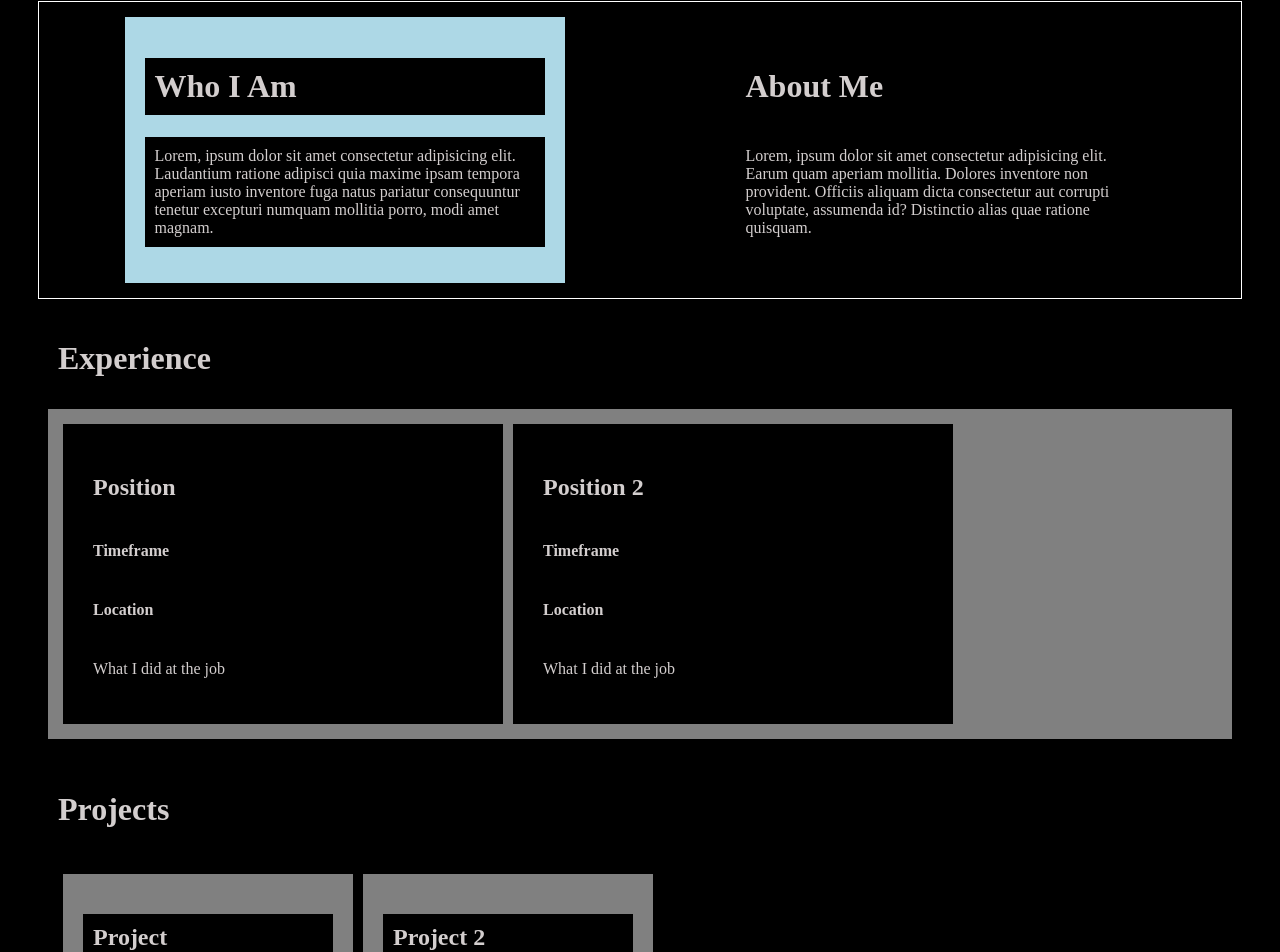
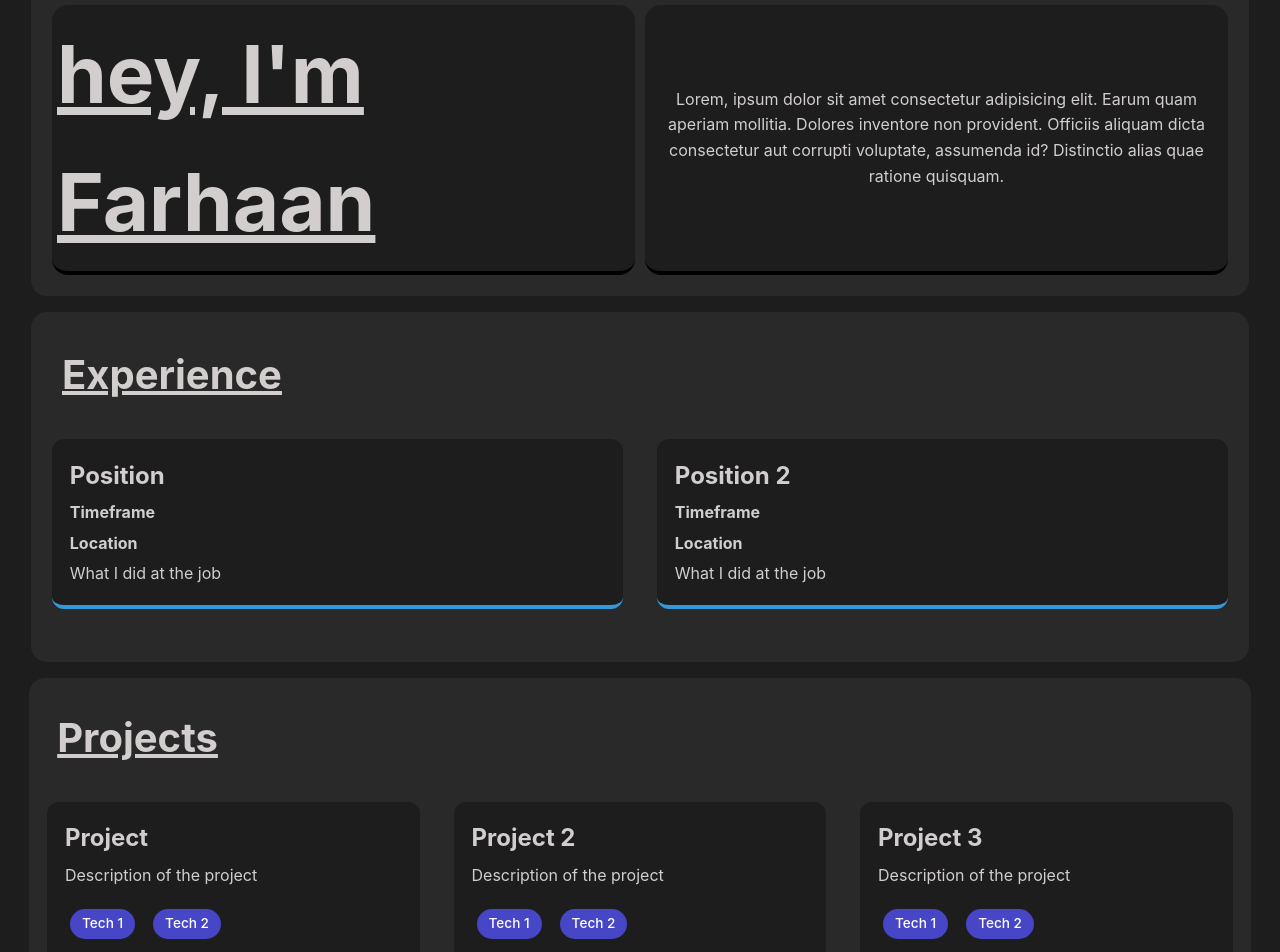
Before and after one commit to sFRHN/Portfolio, a React (Vite) app: page / in a window 1280 px wide. Shown: the part 37-989 px from the top of the page. Built offline with nearby package versions, Linux system fonts and the light colour scheme.

Commit message:
Styling progress

```diff
--- a/src/App.css
+++ b/src/App.css
@@ -1,55 +1,134 @@
-.about-section {
-  display: flex;
-  flex-wrap: wrap;
-  align-items: center;
-  justify-content: space-around;
-  border: 1px solid white;
+body {
+  color: var(--text-color);
+  font-family: 'Inter', 'Segoe UI', sans-serif;
+  line-height: 1.6;
 }
 
-.about-left {
-  background-color: lightblue;
-  margin: 5px;
-  padding: 20px;
-  width: 400px;
+.about-section {
+  display: grid;
+  grid-template-columns: 1fr 1fr;
+  background-color: #292929;
+  border-radius: 16px;
+  margin: 1rem;
+  padding: 1rem;
+  overflow: hidden;
 }
 
-.about-right {
-  margin: 5px;
-  padding: 20px;
-  width: 400px;
+.title {
+  display: flex;
+  justify-content: center;
+  align-items: flex-start;
+  border-radius: 16px;
+  border-bottom: 4px solid black;
+}
+
+.title h1 {
+  font-size: 80px;
+  text-decoration: underline;
+}
+
+.contact {
+  display: flex;
+  justify-content: center;
+  align-items: center;
+  text-align: center;
+  border-radius: 16px;
+  border-bottom: 4px solid black;
+}
+
+.contact h1 {
+  display: inline-block;
+  background-color: hsl(0, 0%, 16%);
+}
+
+.experience {
+  background-color: hsl(0, 0%, 16%);
+  border-radius: 16px;
+  margin: 1rem;
+  padding: 1rem;
+}
+
+.experience h1 {
+  display: inline-block;
+  background-color: hsl(0, 0%, 16%);
+  font-size: 40px;
+  text-decoration: underline;
+  transform: translateX(10px) translateY(10px);
 }
 
 .experience-section {
-  background-color: grey;
-  display: flex;
-  flex-wrap: wrap;
+  display: grid;
+  grid-template-columns: repeat(auto-fit, minmax(250px, 1fr));
+  gap: 1.5rem;
+  margin: 2rem 0;
+  background-color: hsl(0, 0%, 16%);
 }
 
 .experience-item {
-  width: 400px;
-  padding: 20px;
-  margin: 5px;
+  padding: 0.8rem;
+  border-radius: 12px;
+  transition: all 0.3s ease;
+  border-bottom: 4px solid #3498db;
+}
+
+.experience-item:hover {
+  transform: translateY(-5px);
+}
+
+.projects {
+  background-color: hsl(0, 0%, 16%);
+  border-radius: 16px;
+  margin: 0.9rem;
+  padding: 0.8rem;
+}
+
+.projects h1 {
+  display: inline-block;
+  background-color: hsl(0, 0%, 16%);
+  font-size: 40px;
+  text-decoration: underline;
+  transform: translateX(10px) translateY(10px);
 }
 
 .projects-section {
-  display:flex;
-  flex-wrap: wrap;
+  display: grid;
+  grid-template-columns: repeat(auto-fit, minmax(300px, 1fr));
+  gap: 1.5rem;
+  margin: 2rem 0;
+  background-color: hsl(0, 0%, 16%);
 }
 
 .project-item {
-  background-color: grey;
-  width: 250px;
-  padding: 20px;
-  margin: 5px;
+  padding: 0.8rem;
+  border-radius: 12px;
+  transition: all 0.3s ease;
+  border-bottom: 4px solid #2ecc71;
+}
+
+.project-item:hover {
+  transform: translateY(-5px);
 }
 
 .project-item ul {
+  display: flex;
+  flex-wrap: wrap;
+  gap: 0.5rem;
+  padding: 0;
+  margin-top: 1rem;
   list-style-type: none;
-  display: flex;
 }
 
 .project-item ul li {
-  background-color: blue;
-  border-radius: 50px;
-  margin: 5px;
+  background-color: rgb(70, 70, 199);
+  color: white;
+  border-radius: 20px;
+  padding: 0.25rem 0.75rem;
+  font-size: 0.85em;
+  font-weight: 500;
 }
+
+@media (max-width: 768px) {
+  .about-section {
+    grid-template-columns: 1fr;
+  }
+}
--- a/src/App.jsx
+++ b/src/App.jsx
@@ -15,17 +15,11 @@ function About() {
   return (
     <div className="about-section">
 
-      <div className="about-left">
-        <h1>Who I Am</h1>
-        <p>Lorem, ipsum dolor sit amet consectetur adipisicing elit.
-          Laudantium ratione adipisci quia maxime ipsam tempora aperiam
-          iusto inventore fuga natus pariatur consequuntur tenetur
-          excepturi numquam mollitia porro, modi amet magnam.
-        </p>
+      <div className="title">
+        <h1>hey, I'm Farhaan</h1>
       </div>
 
-      <div className="about-right">
-        <h1>About Me</h1>
+      <div className="contact">
         <p>Lorem, ipsum dolor sit amet consectetur adipisicing elit.
           Earum quam aperiam mollitia. Dolores inventore non provident.
           Officiis aliquam dicta consectetur aut corrupti voluptate,
@@ -93,6 +87,15 @@ function Projects() {
           </ul>
         </div>
 
+        <div className="project-item">
+          <h2>Project 3</h2>
+          <p>Description of the project</p>
+          <ul>
+            <li>Tech 1</li>
+            <li>Tech 2</li>
+          </ul>
+        </div>
+
       </div>
 
     </div>
--- a/src/index.css
+++ b/src/index.css
@@ -1,5 +1,5 @@
 * {
-  background-color: hsl(0, 0%, 0%);
+  background-color: #1D1D1D;
   color: rgb(211, 206, 206);
-  padding: 10px;
+  margin: 5px;
 }
```
